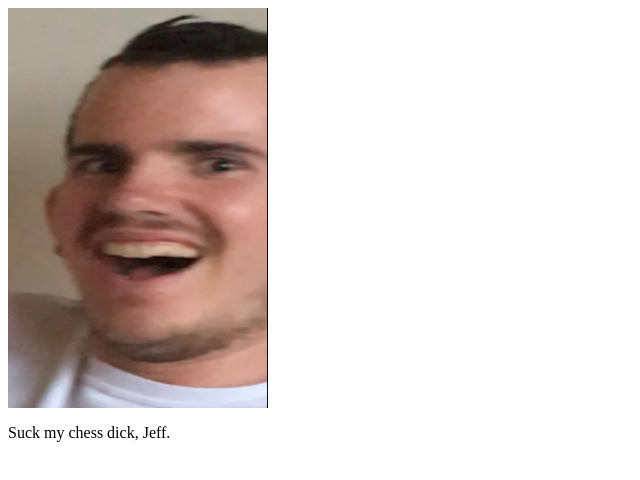
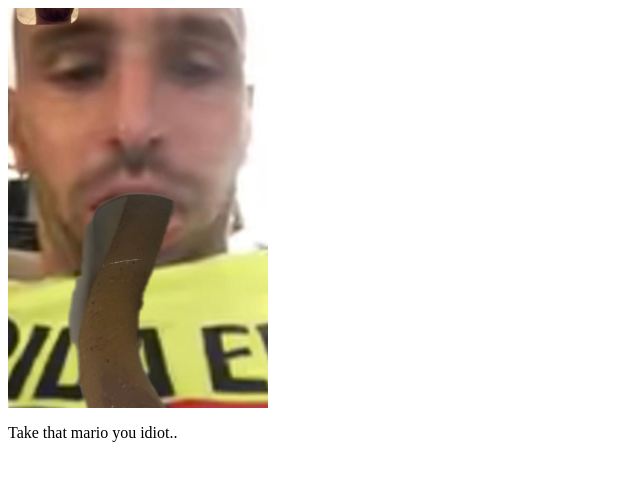
Before and after one commit to babagugliana/babagugliana.github.io, a plain HTML site: page index.html in a window 1280 px wide. Shown: the whole page, without its empty margins (0-640 px from the left). Drawn offline with Linux system fonts and the light colour scheme.

Commit message:
Mairo is an idiot

```diff
--- a/index.html
+++ b/index.html
@@ -1,7 +1,7 @@
 <DOCTYPE html>
   <html>
     <body>
-      <img src="pictures/jeff.jpeg" alt="Jeff is a fag" height=400 width=260>
-      <p>Suck my chess dick, Jeff.</p>
+      <img src="mario/mario.jpg" alt="Mario is a fag" height=400 width=260>
+      <p>Take that mario you idiot..</p>
     </body>
   </html>
```
